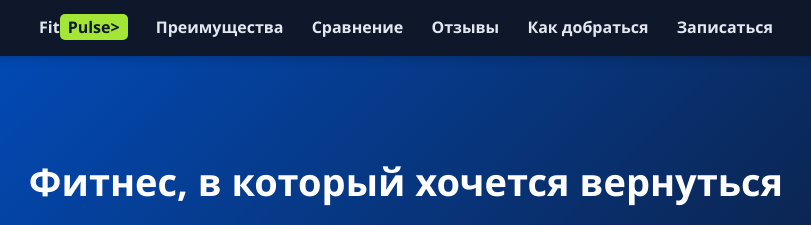
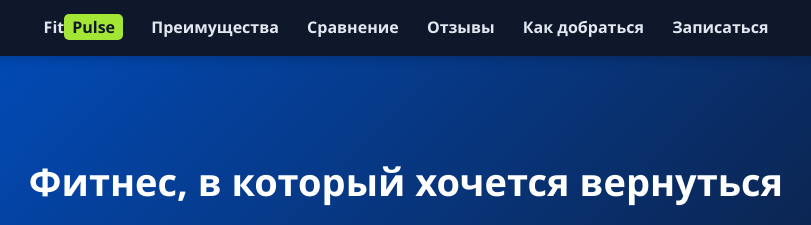
Before and after one commit to xvaqagdEEn/fitpulse, a plain HTML site: page index.1.html in a window 1280 px wide. Shown: the top 225 px of the page, 234-1045 px from the left. Drawn offline with Linux system fonts and the light colour scheme.

Commit message:
index.1.html

```diff
--- a/index.1.html
+++ b/index.1.html
@@ -148,7 +148,7 @@
 
     <!-- Закрепленная шапка -->
     <div class="header">
-        <a href="#" class="logo">Fit<span>Pulse></span></a>
+        <a href="#" class="logo">Fit<span>Pulse</span></a>
         <a href="#about">Преимущества</a>
         <a href="#compare">Сравнение</a>
         <a href="#reviews">Отзывы</a>
```
